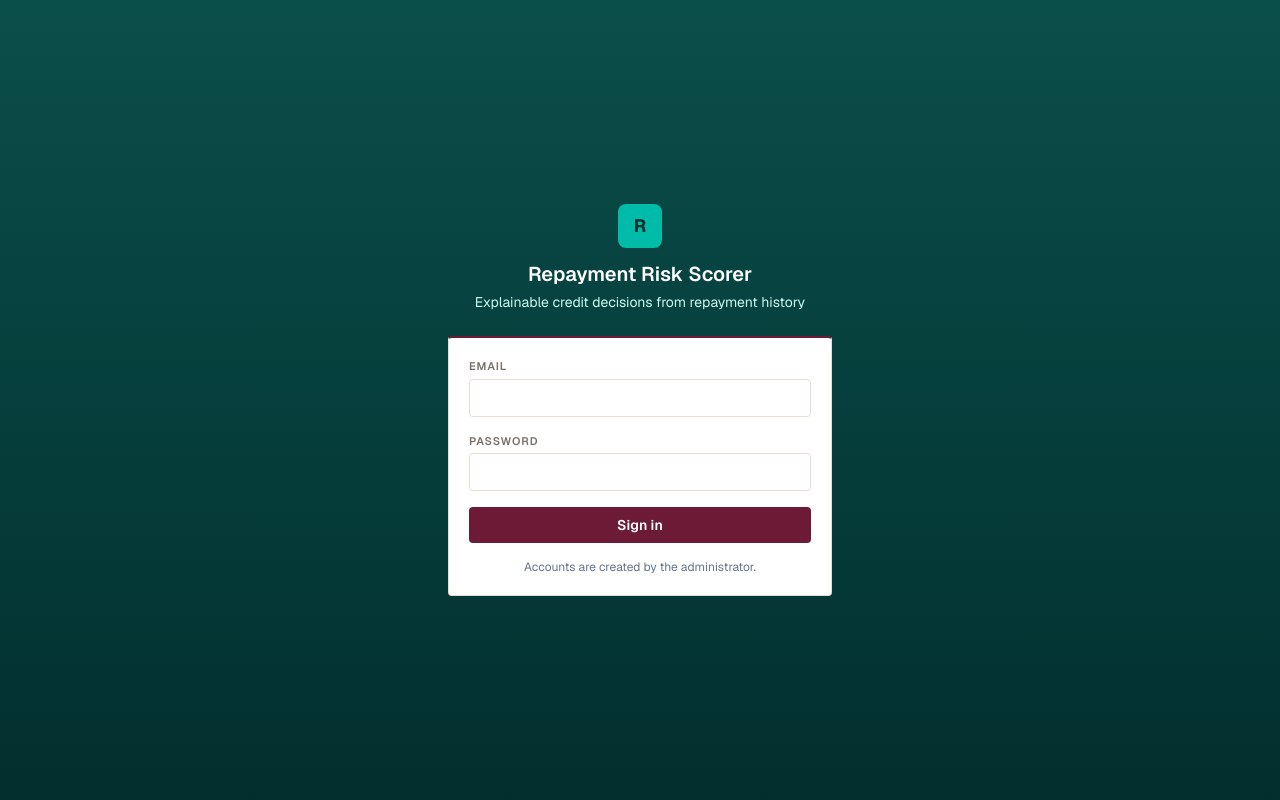
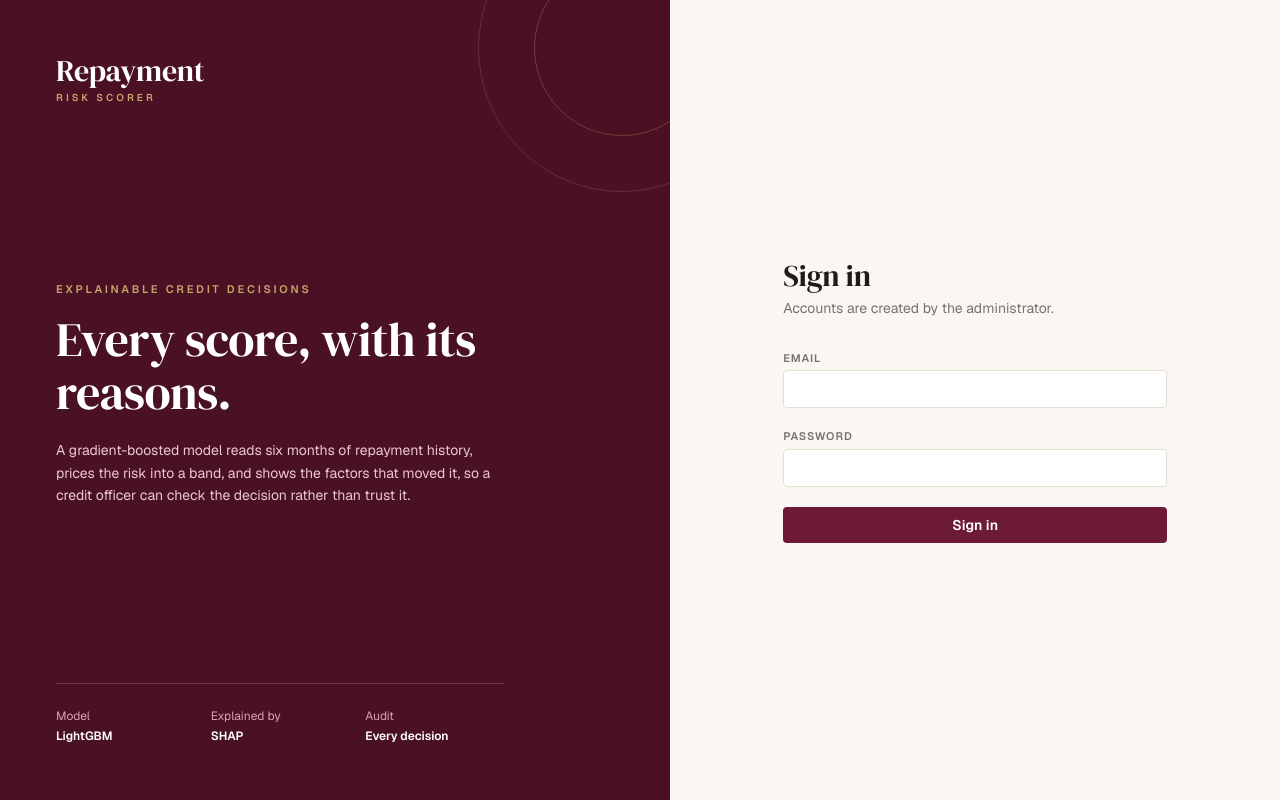
Before and after one commit to ephrathasamuel/repayment-risk-scorer, a Next.js app in the folder frontend/: page /login in a window 1280 px wide. Built offline with nearby package versions, Linux system fonts and the light colour scheme; no server answers.

Commit message:
Split sign-in page with a product statement

```diff
--- a/frontend/app/login/page.js
+++ b/frontend/app/login/page.js
@@ -47,14 +47,34 @@ export default function LoginPage() {
   }
 
   return (
-    <main className="grid min-h-screen place-items-center bg-gradient-to-b from-teal-900 to-teal-950 px-4">
+    <main className="grid min-h-screen bg-paper lg:grid-cols-[1.1fr_1fr]">
+      <section className="relative flex flex-col justify-between overflow-hidden bg-wine-900 px-8 py-10 text-white sm:px-14 lg:py-14">
+        <div>
+          <span className="display block text-3xl leading-none">Repayment</span>
+          <span className="mt-1 block text-[10px] font-semibold uppercase tracking-[0.3em] text-brass">Risk Scorer</span>
+        </div>
+        <div className="my-12 max-w-md lg:my-0">
+          <p className="text-[11px] font-semibold uppercase tracking-[0.25em] text-brass">Explainable credit decisions</p>
+          <h1 className="display mt-4 text-4xl leading-[1.1] sm:text-5xl">Every score, with its reasons.</h1>
+          <p className="mt-5 text-sm leading-relaxed text-wine-200">
+            A gradient-boosted model reads six months of repayment history, prices the risk into a band, and shows the
+            factors that moved it, so a credit officer can check the decision rather than trust it.
+          </p>
+        </div>
+        <dl className="grid max-w-md grid-cols-3 gap-4 border-t border-white/15 pt-6 text-xs">
+          <div><dt className="text-wine-300">Model</dt><dd className="mt-1 font-semibold">LightGBM</dd></div>
+          <div><dt className="text-wine-300">Explained by</dt><dd className="mt-1 font-semibold">SHAP</dd></div>
+          <div><dt className="text-wine-300">Audit</dt><dd className="mt-1 font-semibold">Every decision</dd></div>
+        </dl>
+        <div aria-hidden className="pointer-events-none absolute -right-24 -top-24 h-72 w-72 rounded-full border border-brass/20" />
+        <div aria-hidden className="pointer-events-none absolute -right-10 -top-10 h-44 w-44 rounded-full border border-brass/30" />
+      </section>
+
+      <section className="flex items-center justify-center px-6 py-12">
         <div className="w-full max-w-sm">
-        <div className="mb-6 text-center text-white">
-          <div className="mx-auto mb-3 grid h-11 w-11 place-items-center rounded-lg bg-teal-500 text-lg font-bold text-teal-950">R</div>
-          <h1 className="text-xl font-semibold">Repayment Risk Scorer</h1>
-          <p className="mt-1 text-sm text-teal-100">Explainable credit decisions from repayment history</p>
-        </div>
-        <form onSubmit={submit} className="card space-y-4">
+          <h2 className="display text-3xl text-ink">Sign in</h2>
+          <p className="mt-1 text-sm text-stone-500">Accounts are created by the administrator.</p>
+          <form onSubmit={submit} className="mt-8 space-y-5">
             <div>
               <label className="label" htmlFor="email">Email</label>
               <input id="email" type="email" autoComplete="username" required className="field"
@@ -65,24 +85,22 @@ export default function LoginPage() {
               <input id="password" type="password" autoComplete="current-password" required className="field"
                 value={password} onChange={(e) => setPassword(e.target.value)} />
             </div>
-          {error && <p role="alert" className="rounded-md bg-red-50 px-3 py-2 text-sm text-red-700">{error}</p>}
+            {error && <p role="alert" className="rounded-sm border border-red-200 bg-red-50 px-3 py-2 text-sm text-red-700">{error}</p>}
             <button className="btn w-full" disabled={busy}>{busy ? "Signing in…" : "Sign in"}</button>
-          <p className="text-center text-xs text-slate-500">Accounts are created by the administrator.</p>
           </form>
           {demo && (
-          <div className="card mt-4 space-y-3">
-            <div>
-              <p className="text-sm font-semibold">Just looking around?</p>
-              <p className="mt-1 text-sm text-slate-500">
+            <div className="mt-10 border-t border-line pt-6">
+              <p className="text-sm font-semibold text-ink">Just looking around?</p>
+              <p className="mt-1 text-sm text-stone-500">
                 Open the demo with every feature. It is separate from real accounts and their data.
               </p>
-            </div>
-            <button type="button" className="btn-ghost w-full" onClick={tryDemo} disabled={busy}>
+              <button type="button" className="btn-ghost mt-4 w-full" onClick={tryDemo} disabled={busy}>
                 {busy ? "Opening…" : "Try the demo"}
               </button>
             </div>
           )}
         </div>
+      </section>
     </main>
   );
 }
```
Lines whose indentation alone changed are shown as unchanged.
